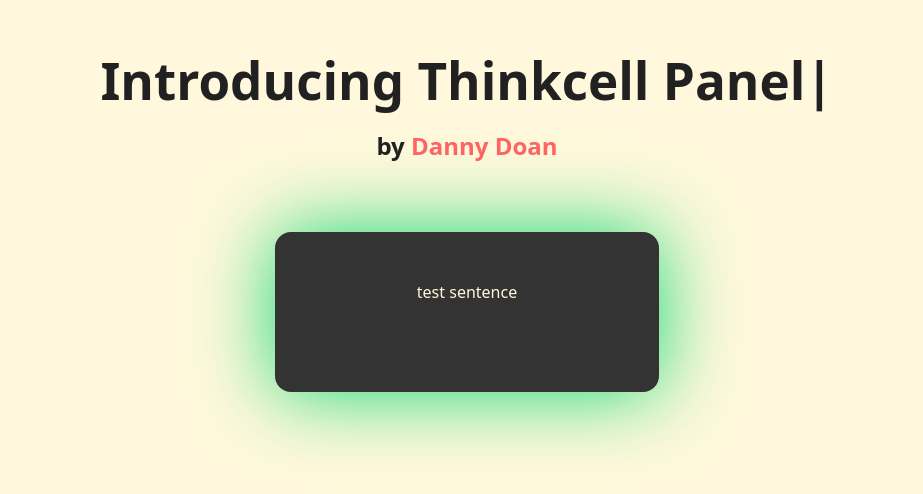
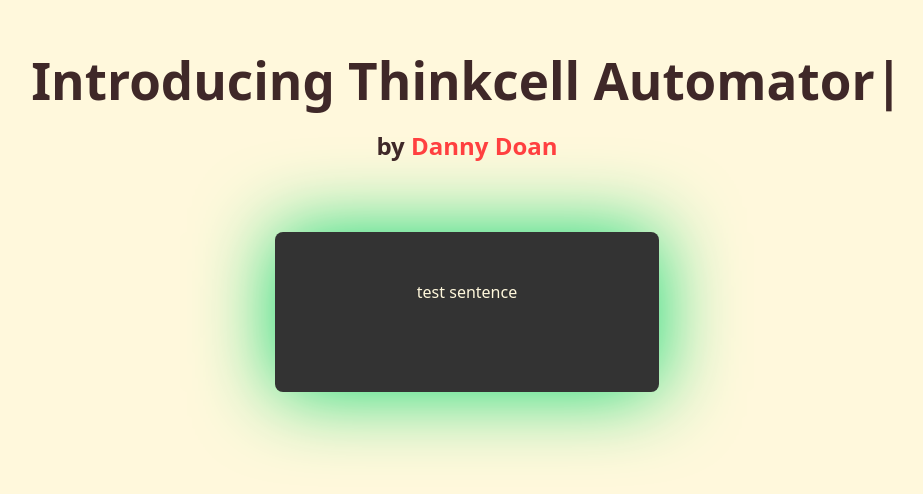
Before and after one commit to dbdoan/ThinkCellClient, a React (Vite) app in the folder Thinkcell-Panel/: page / in a window 1280 px wide. Shown: the part 170-664 px from the top of the page, without its empty margins (173-1096 px from the left). Built offline with nearby package versions, Linux system fonts and the light colour scheme.

Commit message:
Minor format improvement
- Cleaning structure and code formatting
- More warm color HEX changes

```diff
--- a/Thinkcell-Panel/src/App.css
+++ b/Thinkcell-Panel/src/App.css
@@ -12,7 +12,7 @@
   --clr-5: #61dafbaa ;
 
   --clr-light: rgba(255, 255, 255, 0.87);
-  --clr-dark: #212121;
+  --clr-dark: #3f2828;
   --clr-primary: #61dafbaa;
   --clr-secondary: #09d866;
   --clr-accent: #61dafbaa;
@@ -25,9 +25,11 @@
   #root {
     --foreground: var(--clr-light);
     --background: var(--clr-dark);
-    --clr-accent: #ff6464;
+    --clr-accent: #ff4040;
   }
 }
+
+/* logo */
 
 .logo {
   height: 6em;
@@ -59,18 +61,21 @@
   }
 }
 
+/* logo */
+
 /* card-border-glow */
 
 .card {
+  animation: pulse-glow 5s infinite ease-in-out;
   background-color: #333333;
-  border-radius: 1rem;
+  border-radius: 0.5rem;
+  box-shadow: 0 0 5em var(--clr-accent);
   height: 6em;
   margin: 0 auto;
   max-height: 20rem;
   max-width: 20rem;
   padding: 2em;
-  animation: pulse-glow 5s infinite ease-in-out;
-  box-shadow: 0 0 5em var(--clr-accent);
+
 }
 
 @keyframes pulse-glow {
@@ -85,8 +90,15 @@
   }
 }
 
+/* card-border-glow */
+
 .read-the-docs {
   color: #888;
+}
+
+/* typing-animation-cursor */
+.typing-effect-intro {
+  color: var(--background)
 }
 
 .custom-type-animation-cursor::after {
@@ -100,6 +112,8 @@
   }
 }
 
+/* typing-animation-cursor */
+
 .name-highlight {
   color: var(--clr-accent);
 }
@@ -108,7 +122,3 @@
   color: var(--background);
   padding-bottom: 3rem;
 }
-
-.typing-effect-intro {
-  color: var(--background)
-}
--- a/Thinkcell-Panel/src/components/TypingEffect.jsx
+++ b/Thinkcell-Panel/src/components/TypingEffect.jsx
@@ -25,9 +25,9 @@
                 sequence={[
                     'Introducing Thinkcell Helper',
                     1000,
+                    'Introducing Thinkcell Pal',
+                    1000,
                     'Introducing Thinkcell Automator',
-                    1000,
-                    'Introducing Thinkcell Panel',
                     4000,
                     () => showCursorAnimation(false)
                 ]}
```
